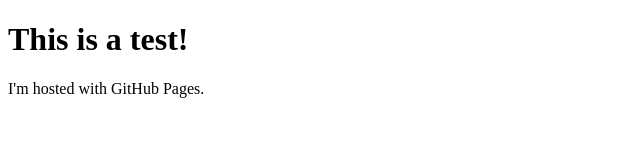
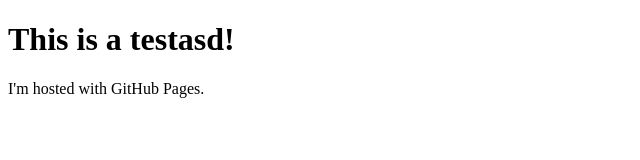
Before and after one commit to Orooz/orooz.github.io, a plain HTML site: page index.html in a window 1280 px wide. Shown: the full height of the page, 0-640 px from the left. Drawn offline with Linux system fonts and the light colour scheme.

Commit message:
123156165

```diff
--- a/index.html
+++ b/index.html
@@ -1,7 +1,7 @@
 <!DOCTYPE html>
 <html>
 <body>
-<h1>This is a test!</h1>
+<h1>This is a testasd!</h1>
 <p>I'm hosted with GitHub Pages.</p>
 </body>
 </html>
```
